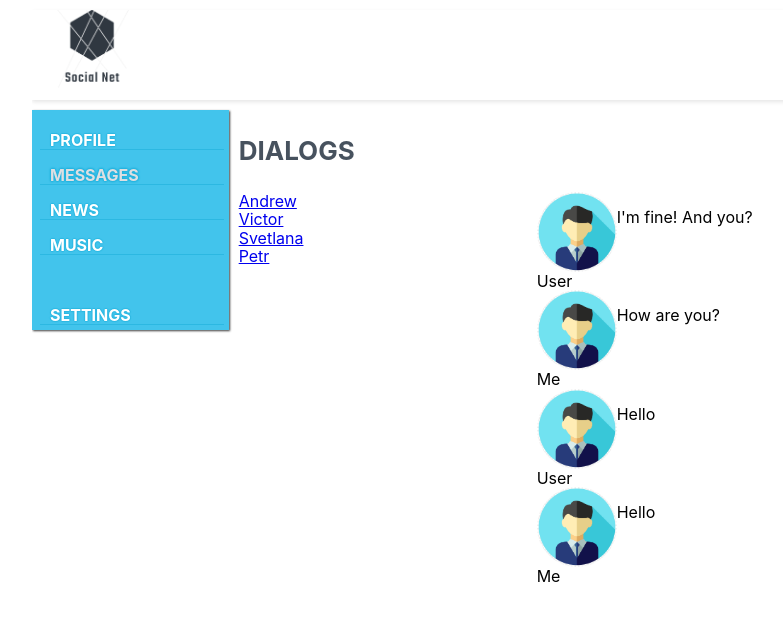
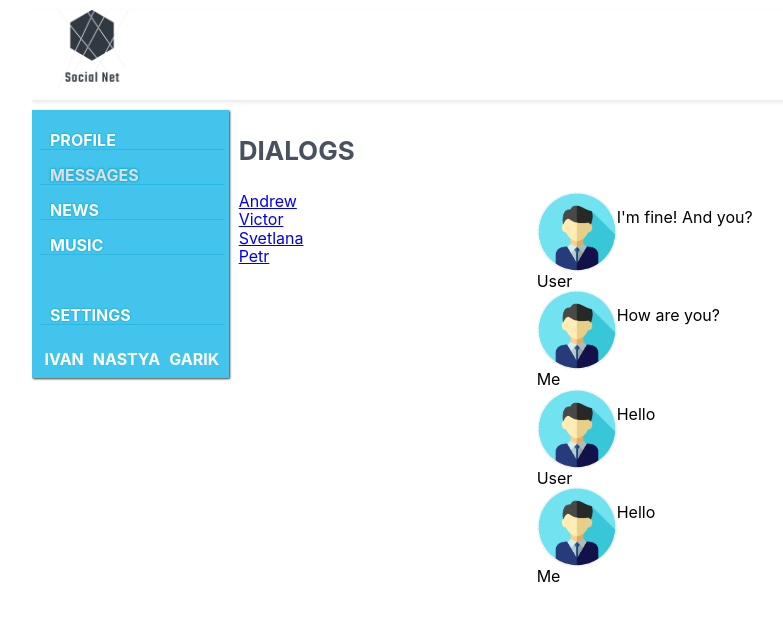
Before and after one commit to dznchkone/the_way_of_samurai, a React (Create React App) app: page /dialogs in a window 1280 px wide. Shown: the top 620 px of the page, without its empty margins (8-791 px from the left). Built offline with nearby package versions, Linux system fonts and the light colour scheme.

Commit message:
Правки

```diff
--- a/src/App.js
+++ b/src/App.js
@@ -10,18 +10,23 @@ import News from "./components/News";
 import Music from "./components/Music";
 import Settings from "./components/Settings";
 
-function App() {
+function App({appState}) {
     return (
         <div className="app-wrapper">
             <Router>
                 <Header/>
-                <Navbar/>
+                <Navbar state={appState.navbar}/>
                 <div className="app-wrapper-content">
-                    <Route path="/" exact={true} >
+                    <Route path="/" exact={true}>
                         <Redirect to="/profile"/>
                     </Route>
-                    <Route component={Profile} path="/profile"/>
-                    <Route component={Dialogs} path="/dialogs"/>
+                    <Route path="/profile" >
+                        <Profile state={appState.profilePage}/>
+                    </Route>
+                    <Route path="/dialogs" >
+                        <Dialogs state={appState.dialogsPage}/>
+                    </Route>
+
                     <Route component={News} exact={true} path="/news"/>
                     <Route component={Music} exact={true} path="/music"/>
                     <Route component={Settings} exact={true} path="/settings"/>
--- a/src/components/Dialogs/Dialogs.js
+++ b/src/components/Dialogs/Dialogs.js
@@ -4,26 +4,11 @@ import DialogsItem from "./DialogsItem";
 import Message from "./Message";
 
 
-const Dialogs = (props) => {
-    const dialogsData = [
-        {id: 1, name: 'Andrew'},
-        {id: 2, name: 'Victor'},
-        {id: 3, name: 'Svetlana'},
-        {id: 4, name: 'Petr'}
-    ];
+const Dialogs = ({state}) => {
 
-    const massagesData = [
-        {id: 4, message_sender: 'User', text: 'I\'m fine! And you?'},
-        {id: 3, message_sender: 'Me', text: 'How are you?'},
-        {id: 2, message_sender: 'User', text: 'Hello'},
-        {id: 1, message_sender: 'Me', text: 'Hello'},
-    ];
-
-    const dialogsElements = dialogsData.map(item => <DialogsItem name={item.name} id={item.id}/>);
-    const messagesElements = massagesData.map(({id, message_sender, text}) => <Message id={id} message_sender={message_sender}
+    const dialogsElements = state.dialogs.map(item => <DialogsItem name={item.name} id={item.id}/>);
+    const messagesElements = state.messages.map(({id, message_sender, text}) => <Message id={id} message_sender={message_sender}
                                                                                       text={text}/>);
-
-
     return (
         <div className={s.wrapper}>
             <p className={s.heading}>Dialogs</p>
--- a/src/components/Navbar/Navbar.js
+++ b/src/components/Navbar/Navbar.js
@@ -2,9 +2,17 @@ import React from 'react';
 import s from "./Navbar.module.css"
 import {NavLink} from "react-router-dom";
 
-const Navbar = () => {
+const Navbar = ({state}) => {
+
+    const friends = state.friends.map(friend => {
+        return (<div key={friend.id}>
+            <a className={s.friendLink} href="/#">{friend.name}</a>
+        </div>)
+    })
+
     return (
         <nav className={s.nav}>
+            <div className={s.wrapper}>
                 <div className={s.item}>
                     <NavLink className={s.link} activeClassName={s.active} to="/profile">Profile</NavLink>
                 </div>
@@ -21,6 +29,11 @@ const Navbar = () => {
                 <div className={s.item}>
                     <NavLink className={s.link} activeClassName={s.active} to="/settings">Settings</NavLink>
                 </div>
+                <div className={s.friendsWrapper}>
+                    {friends}
+                </div>
+            </div>
+
         </nav>
     )
 }
--- a/src/components/Navbar/Navbar.module.css
+++ b/src/components/Navbar/Navbar.module.css
@@ -1,11 +1,12 @@
 .nav{
     grid-area: nav;
+    color: white;
+
+}
+
+.wrapper {
+    padding: 10px 5px 10px 8px;
     background-color: #42c4ec;
-    color: white;
-    padding-top: 10px;
-    padding-left: 8px;
-    padding-right: 5px;
-    max-height: 220px;
     box-shadow: 1px 1px 2px #3c3c3c;
 }
 
@@ -38,6 +39,20 @@
     text-shadow: -1px 0 2px #22b2dd, 0 1px 2px #22b2dd, 1px 0 2px #22b2dd, 0 -1px 2px #22b2dd;
 }
 
+.friendsWrapper {
+    padding-top: 20px;
+    display: flex;
+    flex-flow: row wrap;
+    justify-content: space-around;
+}
+
+.friendLink{
+    text-decoration: none;
+    color: white;
+    text-transform: uppercase;
+    font-weight: bold;
+}
+
 
 
 .blank_item {
--- a/src/components/Profile/PostsWrapper/PostsWrapper.js
+++ b/src/components/Profile/PostsWrapper/PostsWrapper.js
@@ -5,17 +5,10 @@ import Post from "./Post";
 import s from "./PostsWrapper.module.css"
 
 
-const PostsWrapper = () => {
+const PostsWrapper = ({posts}) => {
 
-    const postsData = [
-        {id: 5, text: 'Hi, how are you?', likesCount: 10},
-        {id: 4, text: 'It\'s my fours message', likesCount: 15},
-        {id: 3, text: 'It\'s my third message', likesCount: 15},
-        {id: 2, text: 'It\'s my second message', likesCount: 22},
-        {id: 1, text: 'It\'s my first message', likesCount: 3},
-    ];
 
-    const postsElements = postsData.map(({id, text, likesCount}) => <Post id={id} text={text} likesCount={likesCount}/>);
+    const postsElements = posts.map(({id, text, likesCount}) => <Post id={id} text={text} likesCount={likesCount}/>);
 
     return (
         <div className={s.container}>
--- a/src/components/Profile/Profile.js
+++ b/src/components/Profile/Profile.js
@@ -5,13 +5,11 @@ import PostsWrapper from "./PostsWrapper";
 import ProfileInfo from "./ProfileInfo";
 
 
-
-
-const Profile = (props) => {
+const Profile = ({state}) => {
     return (
         <div className={s.wrapper}>
-            <ProfileInfo/>
-            <PostsWrapper/>
+            <ProfileInfo />
+            <PostsWrapper posts={state.posts}/>
         </div>
     )
 }
--- a/src/index.js
+++ b/src/index.js
@@ -4,12 +4,13 @@ import 'normalize.css';
 import './index.css';
 import App from './App';
 
+import state from "./redux/state";
 
 ReactDOM.render(
-  <React.StrictMode>
-    <App />
-  </React.StrictMode>,
-  document.getElementById('root')
+    <React.StrictMode>
+        <App appState={state}/>
+    </React.StrictMode>,
+    document.getElementById('root')
 );
 
 // If you want to start measuring performance in your app, pass a function
--- /dev/null
+++ b/src/redux/state.js
@@ -0,0 +1,34 @@
+const state = {
+    profilePage: {
+        posts: [
+            {id: 5, text: 'Hi, how are you?', likesCount: 10},
+            {id: 4, text: 'It\'s my fours message', likesCount: 15},
+            {id: 3, text: 'It\'s my third message', likesCount: 15},
+            {id: 2, text: 'It\'s my second message', likesCount: 22},
+            {id: 1, text: 'It\'s my first message', likesCount: 3},
+        ]
+    },
+    dialogsPage: {
+        dialogs: [
+            {id: 1, name: 'Andrew'},
+            {id: 2, name: 'Victor'},
+            {id: 3, name: 'Svetlana'},
+            {id: 4, name: 'Petr'}
+        ],
+        messages: [
+            {id: 4, message_sender: 'User', text: 'I\'m fine! And you?'},
+            {id: 3, message_sender: 'Me', text: 'How are you?'},
+            {id: 2, message_sender: 'User', text: 'Hello'},
+            {id: 1, message_sender: 'Me', text: 'Hello'},
+        ]
+    },
+    navbar: {
+        friends: [
+            {id: 1, name: 'Ivan'},
+            {id: 1, name: 'Nastya'},
+            {id: 1, name: 'Garik'}
+        ]
+    }
+};
+
+export default state;
```
Lines whose indentation alone changed are shown as unchanged.
